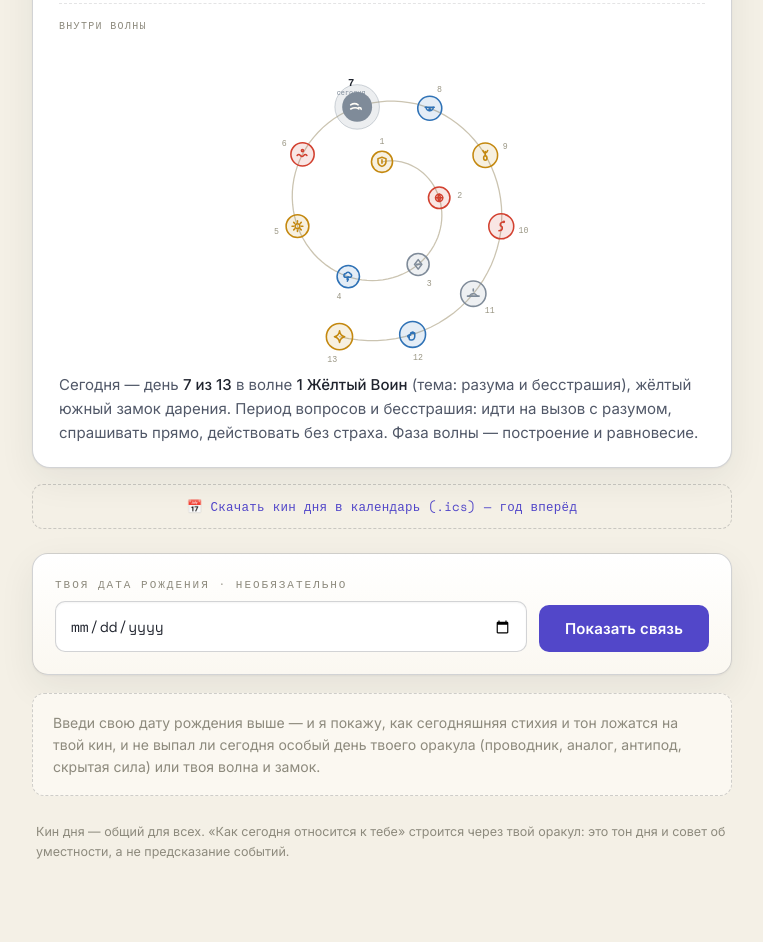
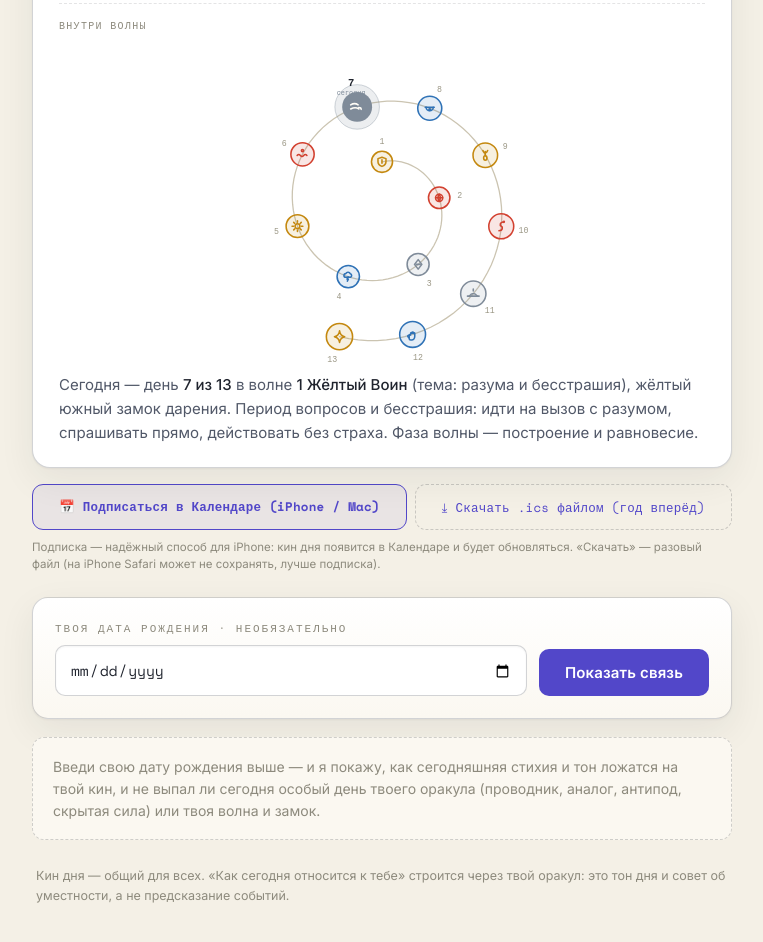
Before and after one commit to DrChe79/dreamspell, a plain HTML site: page index.html in a window 1280 px wide. Shown: the part 909-1851 px from the top of the page, without its empty margins (258-1021 px from the left). Drawn offline with nearby package versions, Linux system fonts and the light colour scheme.

Commit message:
Add files via upload

```diff
--- a/index.html
+++ b/index.html
@@ -407,13 +407,17 @@
   .year-banner:empty{display:none}
   .year-banner b{color:var(--bone);font-weight:600}
   .yb-ic{line-height:0;flex:0 0 auto}
-  /* ── кнопка .ics ── */
-  .ics-btn{display:block;width:100%;margin:16px 0 0;font-family:"Space Mono",monospace;
+  /* ── кнопки .ics ── */
+  .ics-row{display:flex;gap:8px;margin:16px 0 0;flex-wrap:wrap}
+  .ics-btn{flex:1 1 auto;text-align:center;text-decoration:none;font-family:"Space Mono",monospace;
     font-size:12.5px;letter-spacing:.02em;color:var(--jade);background:none;
     border:1px dashed var(--hair-strong);border-radius:11px;padding:12px 16px;cursor:pointer;
-    transition:background .15s,border-color .15s}
+    transition:background .15s,border-color .15s;display:flex;align-items:center;justify-content:center;gap:6px}
   .ics-btn:hover{background:rgba(82,71,201,.06);border-color:var(--jade)}
   .ics-btn:disabled{opacity:.6;cursor:default}
+  .ics-sub{background:rgba(82,71,201,.07);border-style:solid;border-color:var(--jade);color:var(--jade);font-weight:600}
+  .ics-hint{font-size:11.5px;color:var(--sage);line-height:1.5;margin:9px 0 0}
+  .ics-hint code{font-family:"Space Mono",monospace;font-size:11px;background:var(--panel-2);padding:1px 5px;border-radius:4px}
   /* ── Подбор кина ── */
   .pick-controls{margin:0 0 22px}
   .pk-group{margin-bottom:16px}
@@ -537,7 +541,11 @@
     <p class="lede">Кин сегодняшнего дня — солнечная печать, галактический тон, волна, замок и аффирмация. Введёшь свою дату рождения — покажу, чем сегодня приходится лично тебе: проводник, аналог, антипод, скрытая сила, твоя волна или замок.</p>
     <div class="year-banner" id="year-banner"></div>
     <div class="result show" id="today-card"></div>
-    <button class="ics-btn" id="ics-go" type="button">📅 Скачать кин дня в календарь (.ics) — год вперёд</button>
+    <div class="ics-row">
+      <a class="ics-btn ics-sub" href="webcal://drche79.github.io/dreamspell/dreamspell.ics">📅 Подписаться в Календаре (iPhone / Mac)</a>
+      <button class="ics-btn" id="ics-go" type="button">⤓ Скачать .ics файлом (год вперёд)</button>
+    </div>
+    <p class="ics-hint">Подписка — надёжный способ для iPhone: кин дня появится в Календаре и будет обновляться. «Скачать» — разовый файл (на iPhone Safari может не сохранять, лучше подписка).</p>
     <div class="console" style="margin-top:24px">
       <div class="field">
         <label for="tb">Твоя дата рождения · необязательно</label>
@@ -1651,7 +1659,10 @@ function downloadICS(){
     L.push('BEGIN:VEVENT',`UID:ds-${ymd}@drche79.github.io`,`DTSTAMP:${stamp}`,`DTSTART;VALUE=DATE:${ymd}`,`DTEND;VALUE=DATE:${ymd2}`,`SUMMARY:${sum}`,`DESCRIPTION:${desc}`,'TRANSP:TRANSPARENT','END:VEVENT');
   }
   L.push('END:VCALENDAR');
-  const blob=new Blob([L.join('\r\n')],{type:'text/calendar;charset=utf-8'}), url=URL.createObjectURL(blob), a2=document.createElement('a');
+  const ics=L.join('\r\n');
+  const isIOS=/iP(hone|ad|od)/.test(navigator.userAgent||'')||((navigator.platform||'')==='MacIntel'&&(navigator.maxTouchPoints||0)>1);
+  if(isIOS){ window.location.href='data:text/calendar;charset=utf-8,'+encodeURIComponent(ics); return; }
+  const blob=new Blob([ics],{type:'text/calendar;charset=utf-8'}), url=URL.createObjectURL(blob), a2=document.createElement('a');
   a2.href=url; a2.download='dreamspell-kin.ics'; document.body.appendChild(a2); a2.click(); a2.remove(); setTimeout(()=>URL.revokeObjectURL(url),1500);
 }
 // ── Подбор кина: по тону и печати, без даты ──
```
Also changed, not shown: 1 other file.
